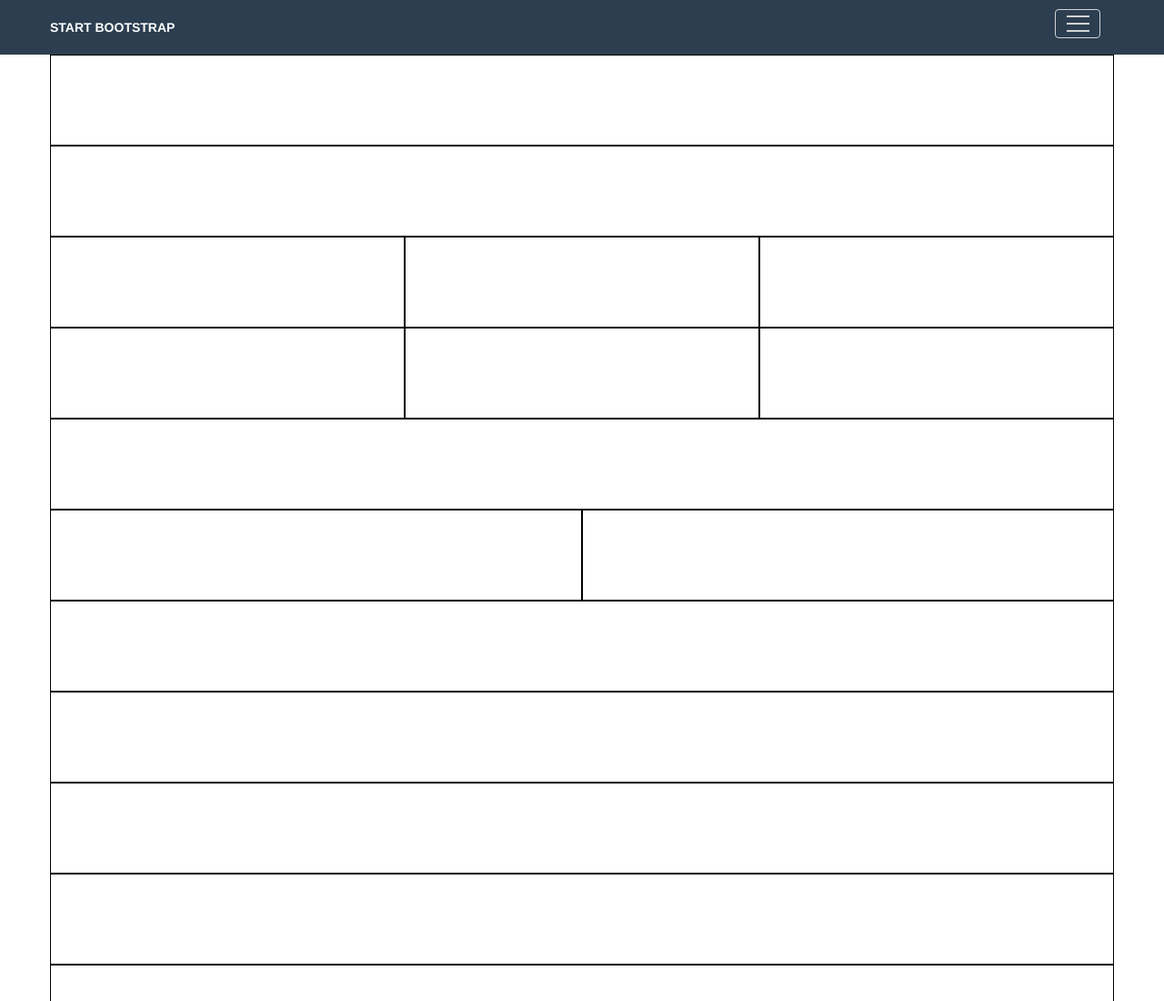
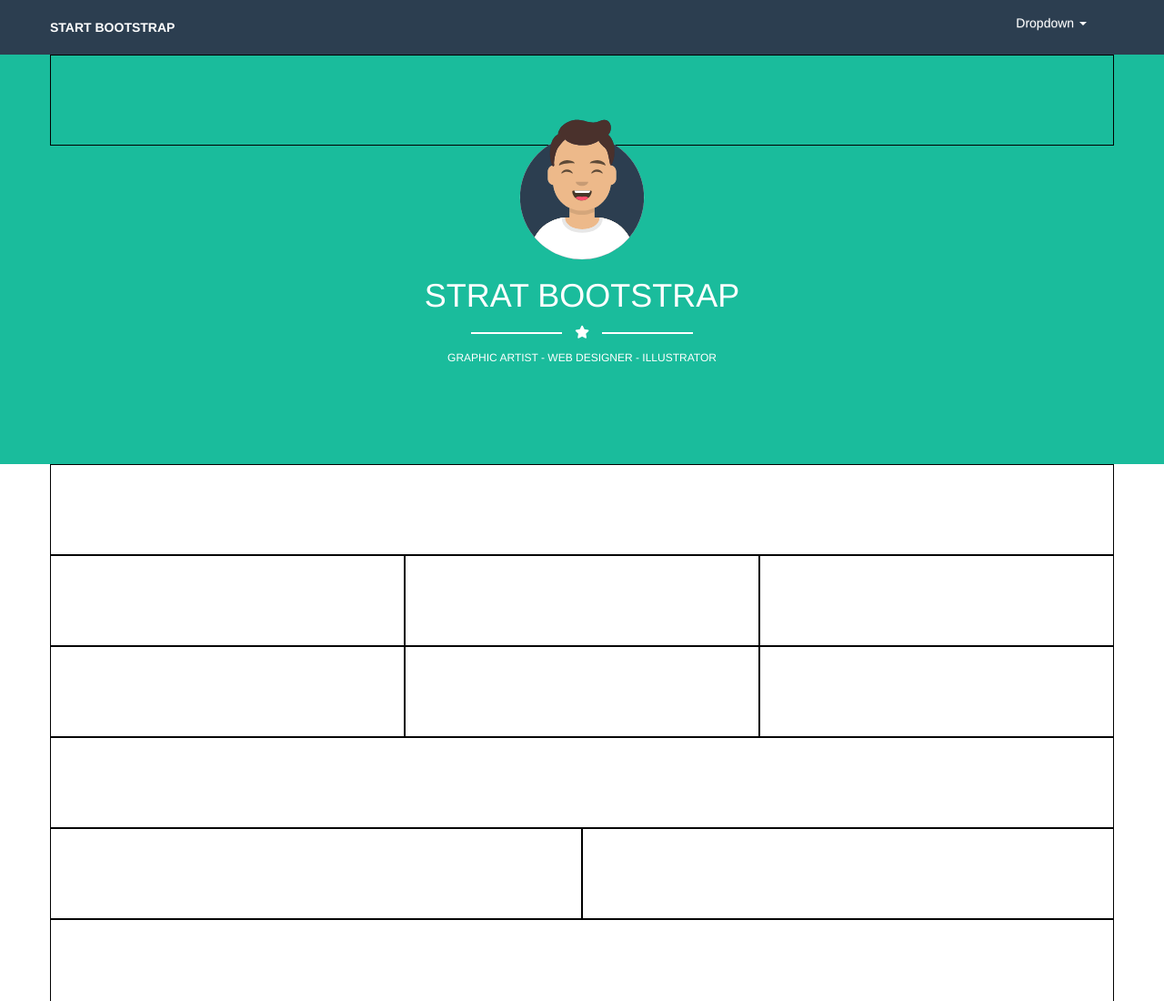
Before and after one commit to sonia-cerasaro/html-css-bootstrap-freelancer, a plain HTML site: page index.html in a window 1280 px wide. Shown: the top 1100 px of the page at 91% size. Drawn offline with nearby package versions, Linux system fonts and the light colour scheme.

Commit message:
style nav

```diff
--- a/css/master.css
+++ b/css/master.css
@@ -28,9 +28,7 @@ span ul {
   display: inline-block;
   vertical-align: middle;
   display: none;
-
 }
-
 
 .container.nav {
   height: 60px;
@@ -68,6 +66,39 @@ button {
   margin: 6px 0;
 }
 
+/* JAMBO */
+
+section > .container-fluid {
+  height: 450px;
+  background-color: #1abc9c;
+}
+
+
+
+.content-jumbo {
+  color: #fff;
+  text-align: center;
+  padding-top: 6.5rem;
+
+
+}
+
+img {
+  width: 150px;
+}
+
+.line-star.jumbo {
+  width: 100px;
+  height: 2px;
+  background-color: #fff;
+  margin: 10px;
+  display: inline-block;
+  vertical-align: middle;
+}
+
+
+
+
 /* MEDIA */
 
 .col-xs-6 {
@@ -78,33 +109,28 @@ button {
 .col-xs-12 {
   height: 100px;
   border: black solid 1px;
+
   /* background-color: orange; */
 }
 
 
-@media (min-width: @screen-sm-min) {
+@media all and (min-width: 992px) {
 
-  .col-sm-4 {
+  /* .col-sm-4 {
     border: black solid 1px;
   }
 
   .col-sm-6 {
-    border: black solid 1px;
+    border: black solid 1px; */
     /* background-color: blue; */
   }
-
-  span ul {
-    display: table;
-  }
-
-
-
 }
 
-@media (min-width: @screen-lg-min) {
+@media all and (min-width: 1200px) {
 
   .col-lg-4 {
-    border: black solid 1px;
+      background-color: green;
+
   }
 
 }
--- a/index.html
+++ b/index.html
@@ -4,17 +4,22 @@
     <meta charset="utf-8">
     <meta name="viewport" content="width=device-width, initial-scale=1">
     <title>bootstrap freelancer</title>
+
   <link rel="stylesheet" href="https://stackpath.bootstrapcdn.com/bootstrap/3.4.1/css/bootstrap.min.css" integrity="sha384-HSMxcRTRxnN+Bdg0JdbxYKrThecOKuH5zCYotlSAcp1+c8xmyTe9GYg1l9a69psu" crossorigin="anonymous">
   <link rel="stylesheet" href="https://stackpath.bootstrapcdn.com/bootstrap/3.4.1/css/bootstrap-theme.min.css" integrity="sha384-6pzBo3FDv/PJ8r2KRkGHifhEocL+1X2rVCTTkUfGk7/0pbek5mMa1upzvWbrUbOZ" crossorigin="anonymous">
   <!-- <link rel="stylesheet" href="./css/media.css"> -->
+  <link rel="preconnect" href="https://fonts.gstatic.com">
+  <link rel="stylesheet" href="https://cdnjs.cloudflare.com/ajax/libs/font-awesome/5.15.2/css/all.min.css" integrity="sha512-HK5fgLBL+xu6dm/Ii3z4xhlSUyZgTT9tuc/hSrtw6uzJOvgRr2a9jyxxT1ely+B+xFAmJKVSTbpM/CuL7qxO8w==" crossorigin="anonymous"/>
   <link rel="stylesheet" href="./css/master.css">
+
 
   </head>
   <body>
 
 
       <header>
-<!-- NAV -->
+
+
         <nav>
 
           <div class="container-fluid ">
@@ -36,13 +41,32 @@
                 <div class="col-xs-6">
                   <div class="content-nav right">
 
-                    <button type="button" name="button">
+                    <div class="collapse navbar-collapse" id="bs-example-navbar-collapse-1">
+
+
+     <ul class="nav navbar-nav navbar-right">
+
+       <li class="dropdown">
+         <a href="#" class="dropdown-toggle" data-toggle="dropdown" role="button" aria-haspopup="true" aria-expanded="false">Dropdown <span class="caret"></span></a>
+         <ul class="dropdown-menu">
+           <li><a href="#">Action</a></li>
+           <li><a href="#">Another action</a></li>
+           <li><a href="#">Something else here</a></li>
+           <li role="separator" class="divider"></li>
+           <li><a href="#">Separated link</a></li>
+         </ul>
+       </li>
+     </ul>
+   </div><!-- /.navbar-collapse -->
+
+
+                    <!-- <button type="button" name="button">
                       <div class="burger_container">
                         <div class="hamburger"></div>
                         <div class="hamburger"></div>
                         <div class="hamburger"></div>
                       </div>
-                    </button>
+                    </button> -->
 
                     <span>
                       <ul>
@@ -65,16 +89,29 @@
           </div>
 
         </nav>
-<!-- BOOTSTRAT JUMBO -->
+<!-- BOOTSTRAT JAMBO -->
         <section class="jumbo_first">
           <div class="container-fluid">
 
             <div class="container">
 
               <div class="row">
-                <div class="col-xs-12">
-                  <div class="content">
+                <div class="col-xs-12 jumbo-col">
+
+                  <div class="content-jumbo">
+
+                    <img src="./img/avataaars.svg" alt="smiling guy">
+                    <h1>STRAT BOOTSTRAP</h1>
+                    <div class="line-star jumbo"></div>
+                    <i class="fas fa-star"></i>
+                    <div class="line-star jumbo"></div>
+
+                    <h6 class="jumbo-paragra">
+                      GRAPHIC ARTIST - WEB DESIGNER - ILLUSTRATOR
+                    </h6>
+
                   </div>
+
                 </div>
               </div>
 
@@ -267,6 +304,8 @@
         </div>
       </footer>
 
-    <script src="https://stackpath.bootstrapcdn.com/bootstrap/3.4.1/js/bootstrap.min.js" integrity="sha384-aJ21OjlMXNL5UyIl/XNwTMqvzeRMZH2w8c5cRVpzpU8Y5bApTppSuUkhZXN0VxHd" crossorigin="anonymous"></script>
+      <script src="https://code.jquery.com/jquery-1.12.4.min.js" integrity="sha384-nvAa0+6Qg9clwYCGGPpDQLVpLNn0fRaROjHqs13t4Ggj3Ez50XnGQqc/r8MhnRDZ" crossorigin="anonymous"></script>
+   <!-- Include all compiled plugins (below), or include individual files as needed -->
+  <script src="https://stackpath.bootstrapcdn.com/bootstrap/3.4.1/js/bootstrap.min.js" integrity="sha384-aJ21OjlMXNL5UyIl/XNwTMqvzeRMZH2w8c5cRVpzpU8Y5bApTppSuUkhZXN0VxHd" crossorigin="anonymous"></script>
   </body>
 </html>
```
Also changed, not shown: 1 other file.
